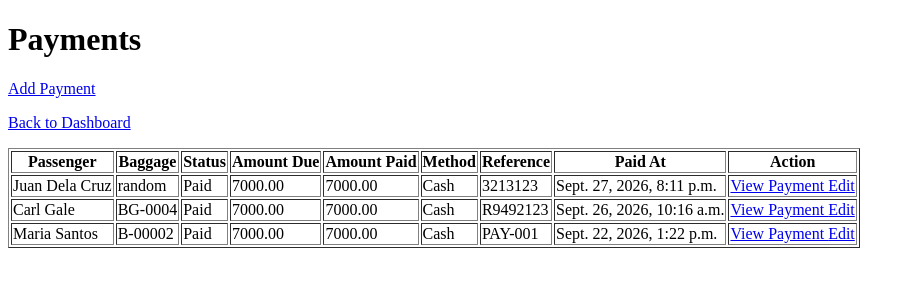
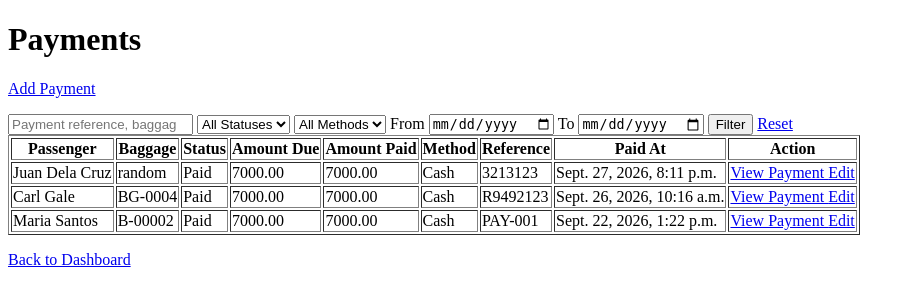
Before and after one commit to Gale-Carl23/airport-system, a Django app: page /passengers/payments/ in a window 1280 px wide. Shown: the top 306 px of the page, without its empty margins (0-915 px from the left). Run offline with Django 5.2, Linux system fonts and the light colour scheme; a user stored in the database is signed in; data comes from the database, SQL or seed files in the repository.

Commit message:
Updatet Payment List

```diff
--- a/passengers/templates/passengers/payment_list.html
+++ b/passengers/templates/passengers/payment_list.html
@@ -15,11 +15,58 @@
         </a>
     </p>
 
-    <p>
-        <a href="{% url 'dashboard' %}">
-            Back to Dashboard
-        </a>
-    </p>
+
+
+    <form method="get" class="filter-form">
+
+        <input
+            type="search"
+            name="q"
+            value="{{ search }}"
+            placeholder="Payment reference, baggage..."
+        >
+
+        <select name="status">
+            <option value="">All Statuses</option>
+
+            {% for value, label in status_choices %}
+                <option
+                    value="{{ value }}"
+                    {% if selected_status == value %}selected{% endif %}
+                >
+                    {{ label }}
+                </option>
+            {% endfor %}
+        </select>
+
+        <select name="method">
+            <option value="">All Methods</option>
+
+            {% for value, label in method_choices %}
+                <option
+                    value="{{ value }}"
+                    {% if selected_method == value %}selected{% endif %}
+                >
+                    {{ label }}
+                </option>
+            {% endfor %}
+        </select>
+
+        <label>
+            From
+            <input type="date" name="date_from" value="{{ date_from }}">
+        </label>
+
+        <label>
+            To
+            <input type="date" name="date_to" value="{{ date_to }}">
+        </label>
+
+        <button type="submit">Filter</button>
+
+        <a href="{% url 'payment_list' %}">Reset</a>
+
+    </form>
 
     <table border="1">
         <thead>
@@ -91,5 +138,11 @@
         </tbody>
     </table>
 
+    <p>
+        <a href="{% url 'dashboard' %}">
+            Back to Dashboard
+        </a>
+    </p>
+
 </body>
 </html>
--- a/passengers/views.py
+++ b/passengers/views.py
@@ -1082,13 +1082,60 @@ def payment_list(request):
         "assessment__inspection",
         "assessment__inspection__baggage",
         "assessment__inspection__baggage__passenger",
-    ).order_by("-created_at")
+    ).all()
+
+    search = request.GET.get("q", "").strip()
+    status = request.GET.get("status", "").strip()
+    method = request.GET.get("method", "").strip()
+    date_from = request.GET.get("date_from", "").strip()
+    date_to = request.GET.get("date_to", "").strip()
+
+    if search:
+        payments = payments.filter(
+            Q(payment_reference__icontains=search)
+            | Q(
+                assessment__inspection__baggage__baggage_tag__icontains=search
+            )
+            | Q(
+                assessment__inspection__baggage__passenger__reference_number__icontains=search
+            )
+            | Q(remarks__icontains=search)
+        )
+
+    if status:
+        payments = payments.filter(status=status)
+
+    if method:
+        payments = payments.filter(payment_method=method)
+
+    if date_from:
+        parsed_from = parse_date(date_from)
+        if parsed_from:
+            payments = payments.filter(
+                created_at__date__gte=parsed_from
+            )
+
+    if date_to:
+        parsed_to = parse_date(date_to)
+        if parsed_to:
+            payments = payments.filter(
+                created_at__date__lte=parsed_to
+            )
+
+    payments = payments.order_by("-created_at")
 
     return render(
         request,
         "passengers/payment_list.html",
         {
             "payments": payments,
+            "search": search,
+            "selected_status": status,
+            "selected_method": method,
+            "date_from": date_from,
+            "date_to": date_to,
+            "status_choices": Payment.STATUS_CHOICES,
+            "method_choices": Payment.METHOD_CHOICES,
         },
     )
 
```
